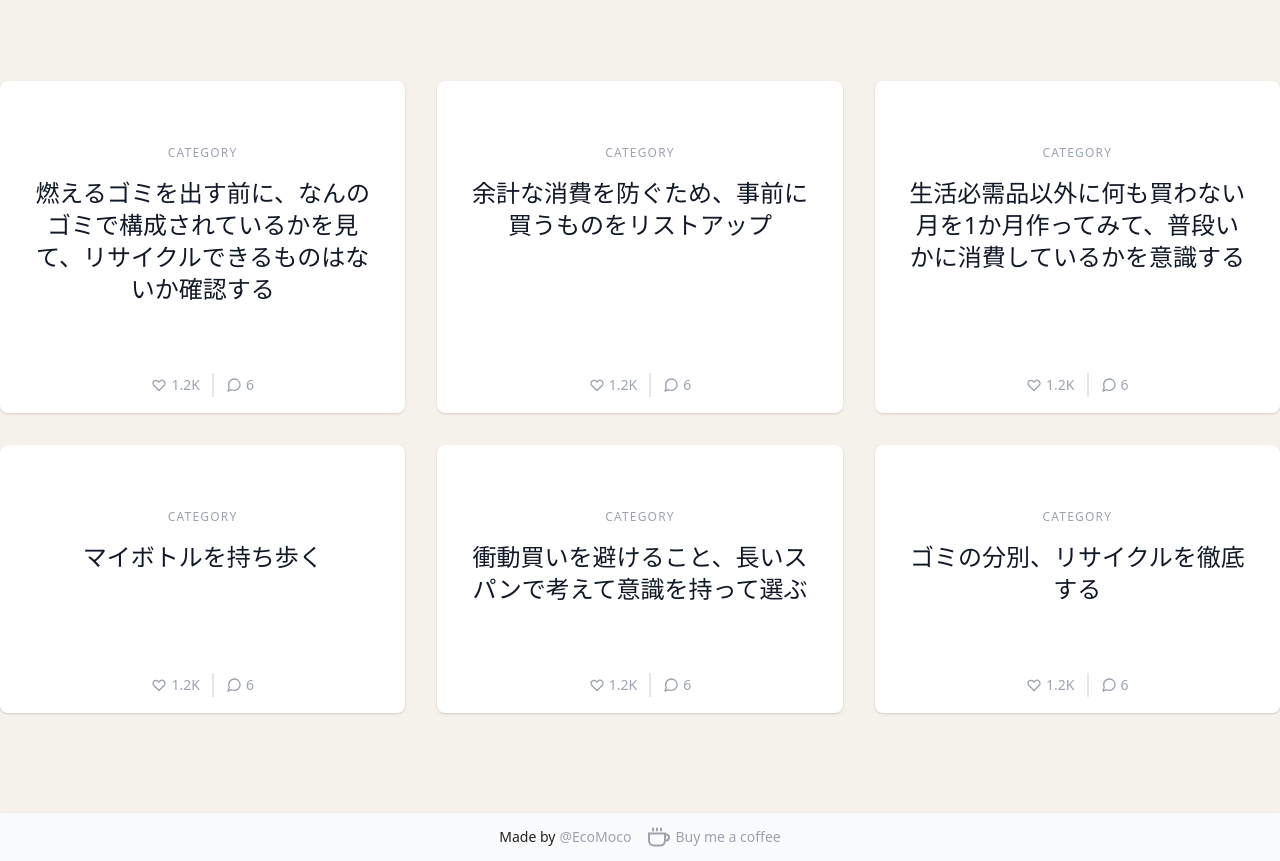
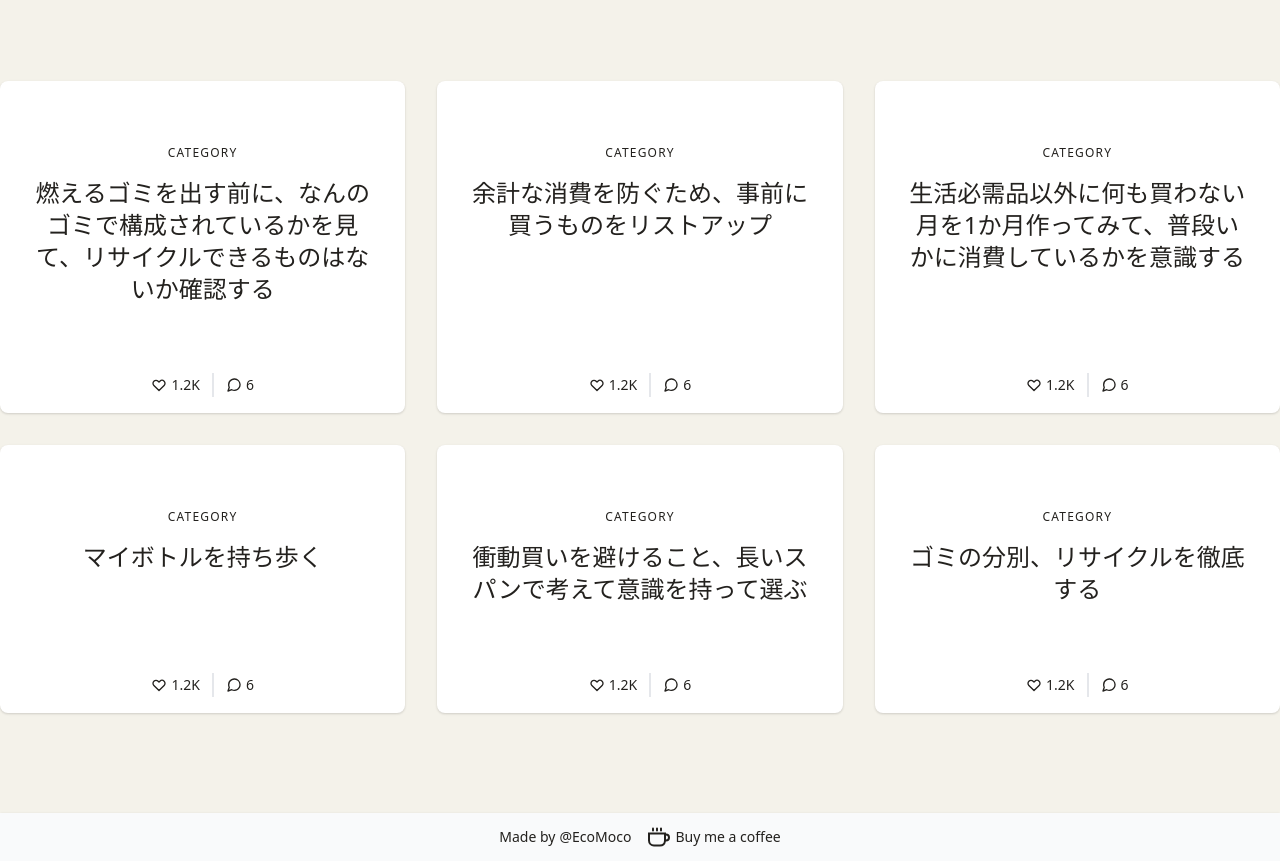
Before and after one commit to MrSung/eco-actions-mock, a website: page index.html in a window 1280 px wide. Shown: the part 575-1436 px from the top of the page. Drawn offline with nearby package versions, Linux system fonts and the light colour scheme.

Commit message:
delete unnecessary text-color style

```diff
--- a/index.html
+++ b/index.html
@@ -87,7 +87,7 @@
       <div class="container grid gap-10 mx-auto lg:grid-cols-2">
         <div class="flex flex-col justify-center md:pr-8 xl:pr-0 lg:max-w-lg">
           <div class="max-w-xl mb-6">
-            <h2 class="font-sans text-3xl font-bold text-gray-900 sm:text-4xl">
+            <h2 class="font-sans text-3xl font-bold sm:text-4xl">
               <span class="inline-block sm:mb-2">地球と自分に優しい</span>
               <br class="hidden sm:block" />
               暮らしのはじめ方
@@ -108,28 +108,24 @@
       </div>
     </div>
 
-    <article class="text-gray-600">
+    <article>
       <div class="container px-4 py-1 mx-auto sm:px-0">
         <div class="flex flex-wrap -m-4">
           <div class="p-4 w-full lg:w-1/3">
             <div
               class="h-full bg-white shadow px-8 pt-16 pb-24 rounded-lg overflow-hidden text-center relative"
             >
-              <h2
-                class="tracking-widest text-xs title-font font-medium text-gray-400 mb-4"
-              >
+              <h2 class="tracking-widest text-xs title-font font-medium mb-4">
                 CATEGORY
               </h2>
-              <h1
-                class="title-font sm:text-2xl text-xl font-medium text-gray-900 mb-3"
-              >
+              <h1 class="title-font sm:text-2xl text-xl font-medium mb-3">
                 燃えるゴミを出す前に、なんのゴミで構成されているかを見て、リサイクルできるものはないか確認する
               </h1>
               <div
                 class="text-center mt-2 leading-none flex justify-center absolute bottom-0 left-0 w-full py-4"
               >
                 <span
-                  class="text-gray-400 mr-3 inline-flex items-center leading-none text-sm pr-3 py-1 border-r-2 border-gray-200"
+                  class="mr-3 inline-flex items-center leading-none text-sm pr-3 py-1 border-r-2 border-gray-200"
                 >
                   <svg
                     xmlns="http://www.w3.org/2000/svg"
@@ -146,9 +142,7 @@
                     /></svg
                   >1.2K
                 </span>
-                <span
-                  class="text-gray-400 inline-flex items-center leading-none text-sm"
-                >
+                <span class="inline-flex items-center leading-none text-sm">
                   <svg
                     class="w-4 h-4 mr-1"
                     stroke="currentColor"
@@ -170,21 +164,17 @@
             <div
               class="h-full bg-white shadow px-8 pt-16 pb-24 rounded-lg overflow-hidden text-center relative"
             >
-              <h2
-                class="tracking-widest text-xs title-font font-medium text-gray-400 mb-4"
-              >
+              <h2 class="tracking-widest text-xs title-font font-medium mb-4">
                 CATEGORY
               </h2>
-              <h1
-                class="title-font sm:text-2xl text-xl font-medium text-gray-900 mb-3"
-              >
+              <h1 class="title-font sm:text-2xl text-xl font-medium mb-3">
                 余計な消費を防ぐため、事前に買うものをリストアップ
               </h1>
               <div
                 class="text-center mt-2 leading-none flex justify-center absolute bottom-0 left-0 w-full py-4"
               >
                 <span
-                  class="text-gray-400 mr-3 inline-flex items-center leading-none text-sm pr-3 py-1 border-r-2 border-gray-200"
+                  class="mr-3 inline-flex items-center leading-none text-sm pr-3 py-1 border-r-2 border-gray-200"
                 >
                   <svg
                     xmlns="http://www.w3.org/2000/svg"
@@ -201,9 +191,7 @@
                     /></svg
                   >1.2K
                 </span>
-                <span
-                  class="text-gray-400 inline-flex items-center leading-none text-sm"
-                >
+                <span class="inline-flex items-center leading-none text-sm">
                   <svg
                     class="w-4 h-4 mr-1"
                     stroke="currentColor"
@@ -225,21 +213,17 @@
             <div
               class="h-full bg-white shadow px-8 pt-16 pb-24 rounded-lg overflow-hidden text-center relative"
             >
-              <h2
-                class="tracking-widest text-xs title-font font-medium text-gray-400 mb-4"
-              >
+              <h2 class="tracking-widest text-xs title-font font-medium mb-4">
                 CATEGORY
               </h2>
-              <h1
-                class="title-font sm:text-2xl text-xl font-medium text-gray-900 mb-3"
-              >
+              <h1 class="title-font sm:text-2xl text-xl font-medium mb-3">
                 生活必需品以外に何も買わない月を1か月作ってみて、普段いかに消費しているかを意識する
               </h1>
               <div
                 class="text-center mt-2 leading-none flex justify-center absolute bottom-0 left-0 w-full py-4"
               >
                 <span
-                  class="text-gray-400 mr-3 inline-flex items-center leading-none text-sm pr-3 py-1 border-r-2 border-gray-200"
+                  class="mr-3 inline-flex items-center leading-none text-sm pr-3 py-1 border-r-2 border-gray-200"
                 >
                   <svg
                     xmlns="http://www.w3.org/2000/svg"
@@ -256,9 +240,7 @@
                     /></svg
                   >1.2K
                 </span>
-                <span
-                  class="text-gray-400 inline-flex items-center leading-none text-sm"
-                >
+                <span class="inline-flex items-center leading-none text-sm">
                   <svg
                     class="w-4 h-4 mr-1"
                     stroke="currentColor"
@@ -280,21 +262,17 @@
             <div
               class="h-full bg-white shadow px-8 pt-16 pb-24 rounded-lg overflow-hidden text-center relative"
             >
-              <h2
-                class="tracking-widest text-xs title-font font-medium text-gray-400 mb-4"
-              >
+              <h2 class="tracking-widest text-xs title-font font-medium mb-4">
                 CATEGORY
               </h2>
-              <h1
-                class="title-font sm:text-2xl text-xl font-medium text-gray-900 mb-3"
-              >
+              <h1 class="title-font sm:text-2xl text-xl font-medium mb-3">
                 マイボトルを持ち歩く
               </h1>
               <div
                 class="text-center mt-2 leading-none flex justify-center absolute bottom-0 left-0 w-full py-4"
               >
                 <span
-                  class="text-gray-400 mr-3 inline-flex items-center leading-none text-sm pr-3 py-1 border-r-2 border-gray-200"
+                  class="mr-3 inline-flex items-center leading-none text-sm pr-3 py-1 border-r-2 border-gray-200"
                 >
                   <svg
                     xmlns="http://www.w3.org/2000/svg"
@@ -311,9 +289,7 @@
                     /></svg
                   >1.2K
                 </span>
-                <span
-                  class="text-gray-400 inline-flex items-center leading-none text-sm"
-                >
+                <span class="inline-flex items-center leading-none text-sm">
                   <svg
                     class="w-4 h-4 mr-1"
                     stroke="currentColor"
@@ -335,21 +311,17 @@
             <div
               class="h-full bg-white shadow px-8 pt-16 pb-24 rounded-lg overflow-hidden text-center relative"
             >
-              <h2
-                class="tracking-widest text-xs title-font font-medium text-gray-400 mb-4"
-              >
+              <h2 class="tracking-widest text-xs title-font font-medium mb-4">
                 CATEGORY
               </h2>
-              <h1
-                class="title-font sm:text-2xl text-xl font-medium text-gray-900 mb-3"
-              >
+              <h1 class="title-font sm:text-2xl text-xl font-medium mb-3">
                 衝動買いを避けること、長いスパンで考えて意識を持って選ぶ
               </h1>
               <div
                 class="text-center mt-2 leading-none flex justify-center absolute bottom-0 left-0 w-full py-4"
               >
                 <span
-                  class="text-gray-400 mr-3 inline-flex items-center leading-none text-sm pr-3 py-1 border-r-2 border-gray-200"
+                  class="mr-3 inline-flex items-center leading-none text-sm pr-3 py-1 border-r-2 border-gray-200"
                 >
                   <svg
                     xmlns="http://www.w3.org/2000/svg"
@@ -366,9 +338,7 @@
                     /></svg
                   >1.2K
                 </span>
-                <span
-                  class="text-gray-400 inline-flex items-center leading-none text-sm"
-                >
+                <span class="inline-flex items-center leading-none text-sm">
                   <svg
                     class="w-4 h-4 mr-1"
                     stroke="currentColor"
@@ -390,21 +360,17 @@
             <div
               class="h-full bg-white shadow px-8 pt-16 pb-24 rounded-lg overflow-hidden text-center relative"
             >
-              <h2
-                class="tracking-widest text-xs title-font font-medium text-gray-400 mb-4"
-              >
+              <h2 class="tracking-widest text-xs title-font font-medium mb-4">
                 CATEGORY
               </h2>
-              <h1
-                class="title-font sm:text-2xl text-xl font-medium text-gray-900 mb-3"
-              >
+              <h1 class="title-font sm:text-2xl text-xl font-medium mb-3">
                 ゴミの分別、リサイクルを徹底する
               </h1>
               <div
                 class="text-center mt-2 leading-none flex justify-center absolute bottom-0 left-0 w-full py-4"
               >
                 <span
-                  class="text-gray-400 mr-3 inline-flex items-center leading-none text-sm pr-3 py-1 border-r-2 border-gray-200"
+                  class="mr-3 inline-flex items-center leading-none text-sm pr-3 py-1 border-r-2 border-gray-200"
                 >
                   <svg
                     xmlns="http://www.w3.org/2000/svg"
@@ -421,9 +387,7 @@
                     /></svg
                   >1.2K
                 </span>
-                <span
-                  class="text-gray-400 inline-flex items-center leading-none text-sm"
-                >
+                <span class="inline-flex items-center leading-none text-sm">
                   <svg
                     class="w-4 h-4 mr-1"
                     stroke="currentColor"
@@ -455,12 +419,12 @@
           <span>Made by</span
           ><a
             href="javascript: void(0)"
-            class="ml-1 inline-flex justify-center items-center text-gray-400 hover:text-gray-500"
+            class="ml-1 inline-flex justify-center items-center"
             rel="noopener"
             ><span>@EcoMoco</span></a
           ><a
             href="https://www.buymeacoffee.com/"
-            class="w-full md:w-auto mt-4 md:mt-0 md:ml-4 inline-flex justify-center items-center text-gray-400 hover:text-gray-500"
+            class="w-full md:w-auto mt-4 md:mt-0 md:ml-4 inline-flex justify-center items-center"
             target="_blank"
             rel="noopener"
             ><svg
```
